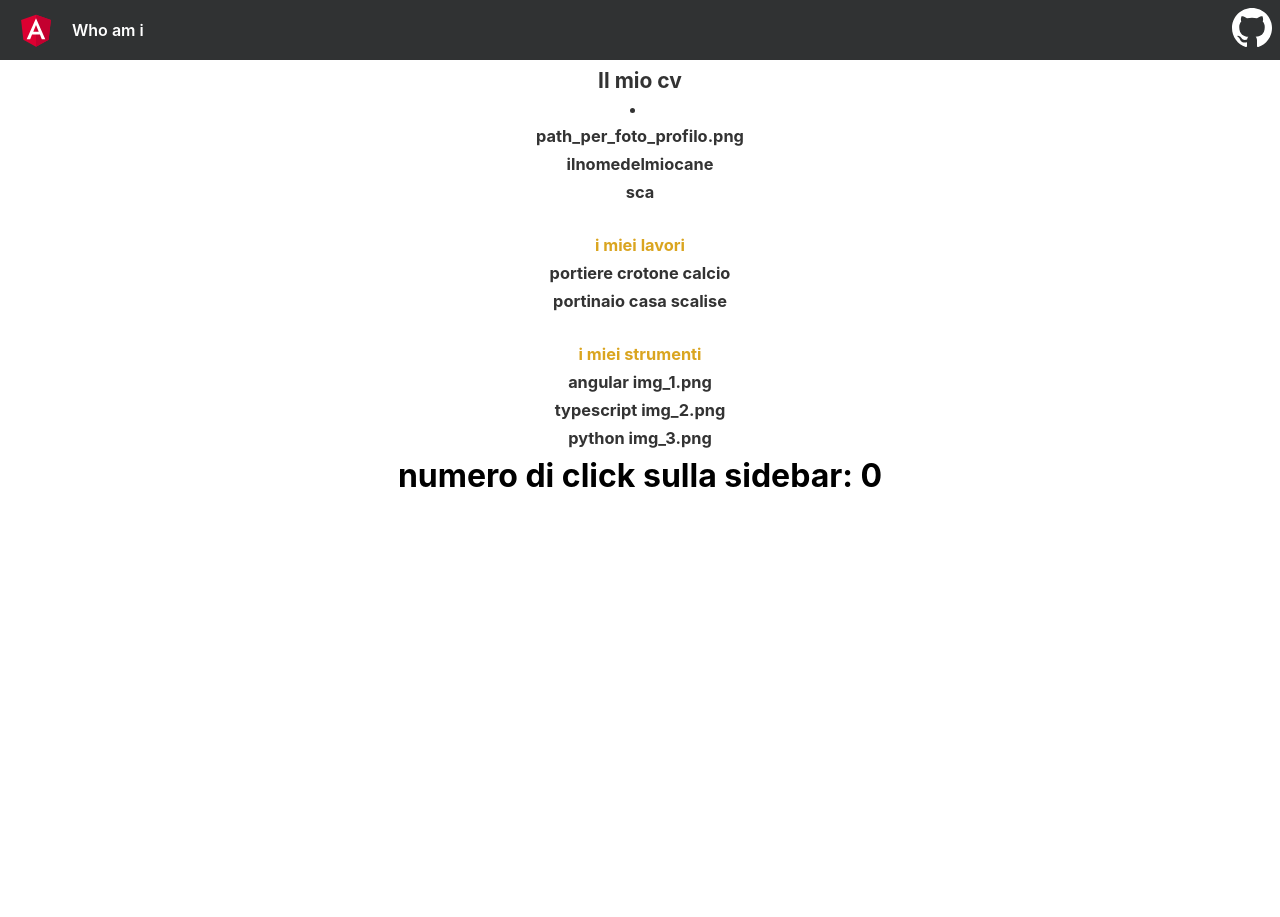
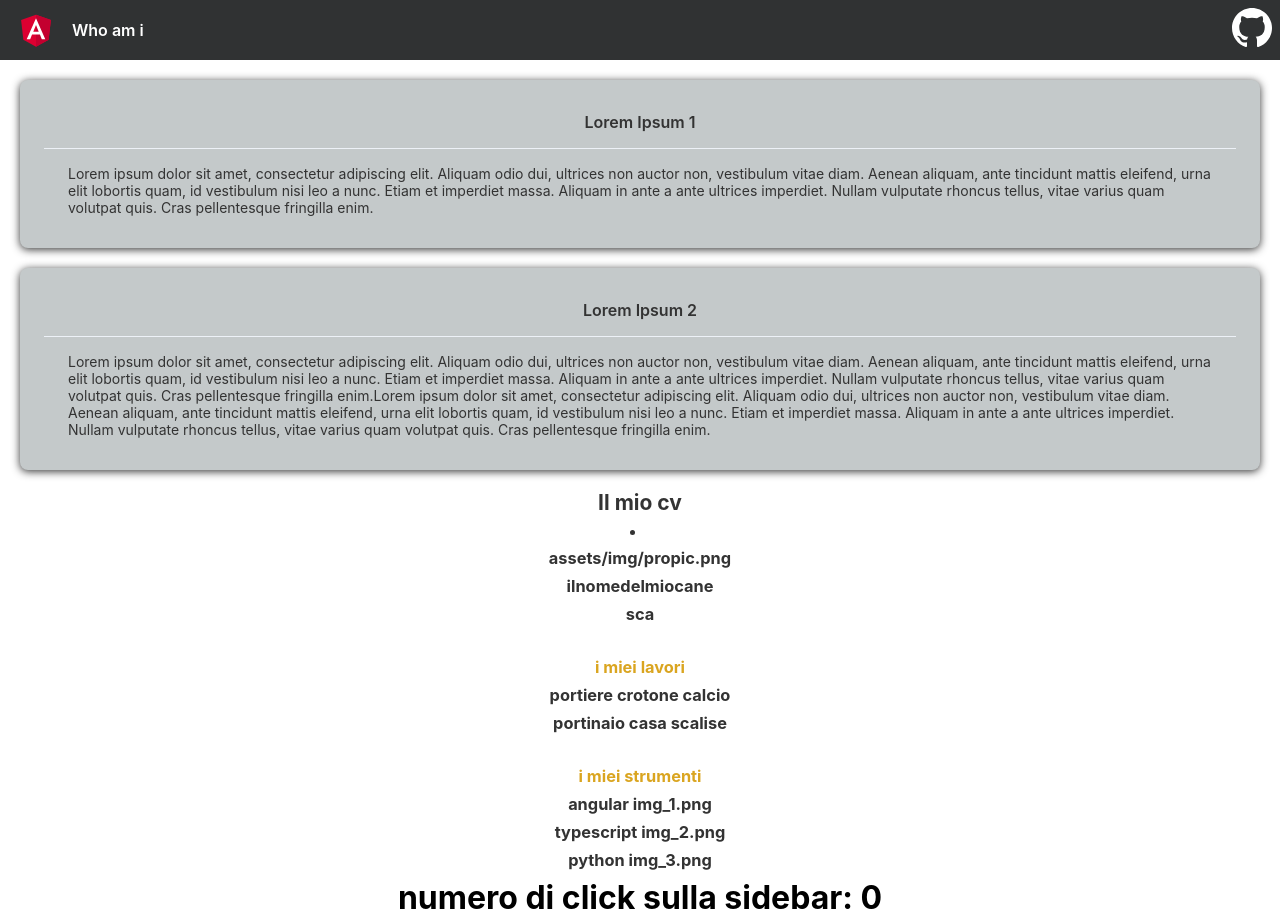
Before and after one commit to loscls/personal-website, an Angular app in the folder angular-web-site/: page / in a window 1280 px wide. Before the commit the page ends 800 px from the top, so only its background shows below. Built offline with nearby package versions, Linux system fonts and the light colour scheme.

Commit message:
fix(home, sidebar)

```diff
--- a/angular-web-site/src/app/_files/lollo_cv.json
+++ b/angular-web-site/src/app/_files/lollo_cv.json
@@ -1,5 +1,5 @@
 {
-  "propic_path":"path_per_foto_profilo.png",
+  "propic_path":"assets/img/propic.png",
   "name":"ilnomedelmiocane",
   "surname":"sca",
   "birth_date":"17/07/1993",
--- a/angular-web-site/src/app/app.component.html
+++ b/angular-web-site/src/app/app.component.html
@@ -5,4 +5,4 @@
 
 <router-outlet></router-outlet>
 
-<h1 class="prova">numero di click sulla sidebar: {{countClick}}</h1>
+<h1 class="prova">numero di click sulla sidebar: {{countClick}}</h1> <!--DA ELIMINARE-->
--- a/angular-web-site/src/app/home/home.component.css
+++ b/angular-web-site/src/app/home/home.component.css
@@ -1,4 +1,5 @@
 :host {
+  font-family: -apple-system, BlinkMacSystemFont, "Segoe UI", Roboto, Helvetica, Arial, sans-serif, "Apple Color Emoji", "Segoe UI Emoji", "Segoe UI Symbol";
   font-size: 14px;
   color: #333;
   box-sizing: border-box;
@@ -6,8 +7,41 @@
   -moz-osx-font-smoothing: grayscale;
 }
 
+h1,
+h2,
+h3,
+h4,
+h5,
+h6 {
+  margin: 8px 0;
+}
+
 .content {
   width: 100%;
   position: relative;
   text-align: center;
 }
+
+.card {
+  display: flex;
+  flex-direction: column;
+  border-radius: .5rem;
+  background-color: #c4c9ca;
+  margin: 1.25rem;
+  box-shadow: 0 .10rem .5rem;
+  padding: 1rem 1.5rem;
+  text-align: left;
+}
+
+.card-head {
+  padding: 1rem 1.5rem;
+  border-bottom: 1px solid #edf1f7;
+  font-size: 1rem;
+  font-weight: 600;
+  text-align: center;
+}
+
+.card-body {
+  padding: 1rem 1.5rem;
+
+}
--- a/angular-web-site/src/app/home/home.component.html
+++ b/angular-web-site/src/app/home/home.component.html
@@ -1,74 +1,15 @@
-<!-- * * * * * * * * * * * * * * * * * * * * * * * * * * * * * * * -->
-<!-- * * * * * * * * * * * The content below * * * * * * * * * * * -->
-<!-- * * * * * * * * * * is only a placeholder * * * * * * * * * * -->
-<!-- * * * * * * * * * * and can be replaced. * * * * * * * * * * * -->
-<!-- * * * * * * * * * * * * * * * * * * * * * * * * * * * * * * * -->
-<!-- * * * * * * * * * Delete the template below * * * * * * * * * * -->
-<!-- * * * * * * * to get started with your project! * * * * * * * * -->
-<!-- * * * * * * * * * * * * * * * * * * * * * * * * * * * * * * * -->
+<div class="content">
 
-<style>
-  :host {
-    font-family: -apple-system, BlinkMacSystemFont, "Segoe UI", Roboto, Helvetica, Arial, sans-serif, "Apple Color Emoji", "Segoe UI Emoji", "Segoe UI Symbol";
-    font-size: 14px;
-    color: #333;
-    box-sizing: border-box;
-    -webkit-font-smoothing: antialiased;
-    -moz-osx-font-smoothing: grayscale;
-  }
+  <div class="card">
+    <div class="card-head">Lorem Ipsum 1</div>
+    <div class="card-body">Lorem ipsum dolor sit amet, consectetur adipiscing elit. Aliquam odio dui, ultrices non auctor non, vestibulum vitae diam. Aenean aliquam, ante tincidunt mattis eleifend, urna elit lobortis quam, id vestibulum nisi leo a nunc. Etiam et imperdiet massa. Aliquam in ante a ante ultrices imperdiet. Nullam vulputate rhoncus tellus, vitae varius quam volutpat quis. Cras pellentesque fringilla enim.</div>
+  </div>
 
-  h1,
-  h2,
-  h3,
-  h4,
-  h5,
-  h6 {
-    margin: 8px 0;
-  }
+  <div class="card">
+    <div class="card-head">Lorem Ipsum 2</div>
+    <div class="card-body">Lorem ipsum dolor sit amet, consectetur adipiscing elit. Aliquam odio dui, ultrices non auctor non, vestibulum vitae diam. Aenean aliquam, ante tincidunt mattis eleifend, urna elit lobortis quam, id vestibulum nisi leo a nunc. Etiam et imperdiet massa. Aliquam in ante a ante ultrices imperdiet. Nullam vulputate rhoncus tellus, vitae varius quam volutpat quis. Cras pellentesque fringilla enim.Lorem ipsum dolor sit amet, consectetur adipiscing elit. Aliquam odio dui, ultrices non auctor non, vestibulum vitae diam. Aenean aliquam, ante tincidunt mattis eleifend, urna elit lobortis quam, id vestibulum nisi leo a nunc. Etiam et imperdiet massa. Aliquam in ante a ante ultrices imperdiet. Nullam vulputate rhoncus tellus, vitae varius quam volutpat quis. Cras pellentesque fringilla enim.</div>
+  </div>
 
-  p {
-    margin: 0;
-  }
-
-  a,
-  a:visited,
-  a:hover {
-    color: #1976d2;
-    text-decoration: none;
-  }
-
-  a:hover {
-    color: #125699;
-  }
-
-  .github-star-badge {
-    color: #24292e;
-    display: flex;
-    align-items: center;
-    font-size: 12px;
-    padding: 3px 10px;
-    border: 1px solid rgba(27,31,35,.2);
-    border-radius: 3px;
-    background-image: linear-gradient(-180deg,#fafbfc,#eff3f6 90%);
-    margin-left: 4px;
-    font-weight: 600;
-  }
-
-  .github-star-badge:hover {
-    background-image: linear-gradient(-180deg,#f0f3f6,#e6ebf1 90%);
-    border-color: rgba(27,31,35,.35);
-    background-position: -.5em;
-  }
-
-  .github-star-badge .material-icons {
-    height: 16px;
-    width: 16px;
-    margin-right: 4px;
-  }
-
-</style>
-
-<div class="content">
   <h2>
     Il mio cv
 </h2>
@@ -82,26 +23,3 @@
       <h3 *ngFor="let tool of datiCv.tools">{{tool.name}} {{tool.logo}}</h3>
    </li>
 </div>
-
-<!-- <ng-template #mostraCV class="content" [datiCv]="cv">
-  <h2>
-      Il mio cv
-  </h2>
-     <li>
-        <h3>{{datiCv.propic_path}}</h3>
-        <h3>{{datiCv.name}}</h3>
-        <h3>{{datiCv.surname}}</h3>
-        <h3 style="color: goldenrod;margin-top: 2em;">i miei lavori</h3>
-        <h3 *ngFor="let work of datiCv.prev_works">{{work.job}} {{work.for}}</h3>
-        <h3 style="color: goldenrod;margin-top: 2em;"> i miei strumenti</h3>
-        <h3 *ngFor="let tool of datiCv.tools">{{tool.name}} {{tool.logo}}</h3>
-     </li>
-</ng-template> -->
-
-<!-- * * * * * * * * * * * * * * * * * * * * * * * * * * * * * * * -->
-<!-- * * * * * * * * * * * The content above * * * * * * * * * * * -->
-<!-- * * * * * * * * * * is only a placeholder * * * * * * * * * * -->
-<!-- * * * * * * * * * * and can be replaced. * * * * * * * * * * * -->
-<!-- * * * * * * * * * * * * * * * * * * * * * * * * * * * * * * * -->
-<!-- * * * * * * * * * * End of Placeholder * * * * * * * * * * * -->
-<!-- * * * * * * * * * * * * * * * * * * * * * * * * * * * * * * * -->
--- a/angular-web-site/src/app/sidebar/sidebar.component.css
+++ b/angular-web-site/src/app/sidebar/sidebar.component.css
@@ -60,6 +60,6 @@
   }
 
   100%{
-    width: auto;
+    width: 50%;
   }
 }
--- a/angular-web-site/src/app/sidebar/sidebar.component.html
+++ b/angular-web-site/src/app/sidebar/sidebar.component.html
@@ -10,7 +10,7 @@
 
 
   <div class="sidebarContent" *ngIf="status == 'open'">
-    <img class="propic" *ngIf="status == 'open'" src="assets/img/los.jpg">
+    <img class="propic" *ngIf="status == 'open'" src={{datiCv.propic_path}}>
 
     <h3 class="dati">{{datiCv.name}}</h3>
     <h3 class="dati">{{datiCv.surname}}</h3>
--- a/angular-web-site/src/app/sidebar/sidebar.component.ts
+++ b/angular-web-site/src/app/sidebar/sidebar.component.ts
@@ -6,6 +6,7 @@ import { SharedService } from '../utils/shared.service';
   templateUrl: './sidebar.component.html',
   styleUrls: ['./sidebar.component.css']
 })
+
 export class SidebarComponent implements OnInit {
   @Input() datiCv: any;
 
```
Also changed, not shown: angular-web-site/src/assets/img/los.jpg (deleted), angular-web-site/src/assets/img/propic.png (renamed from angular-web-site/src/app/_files/propic.png).
